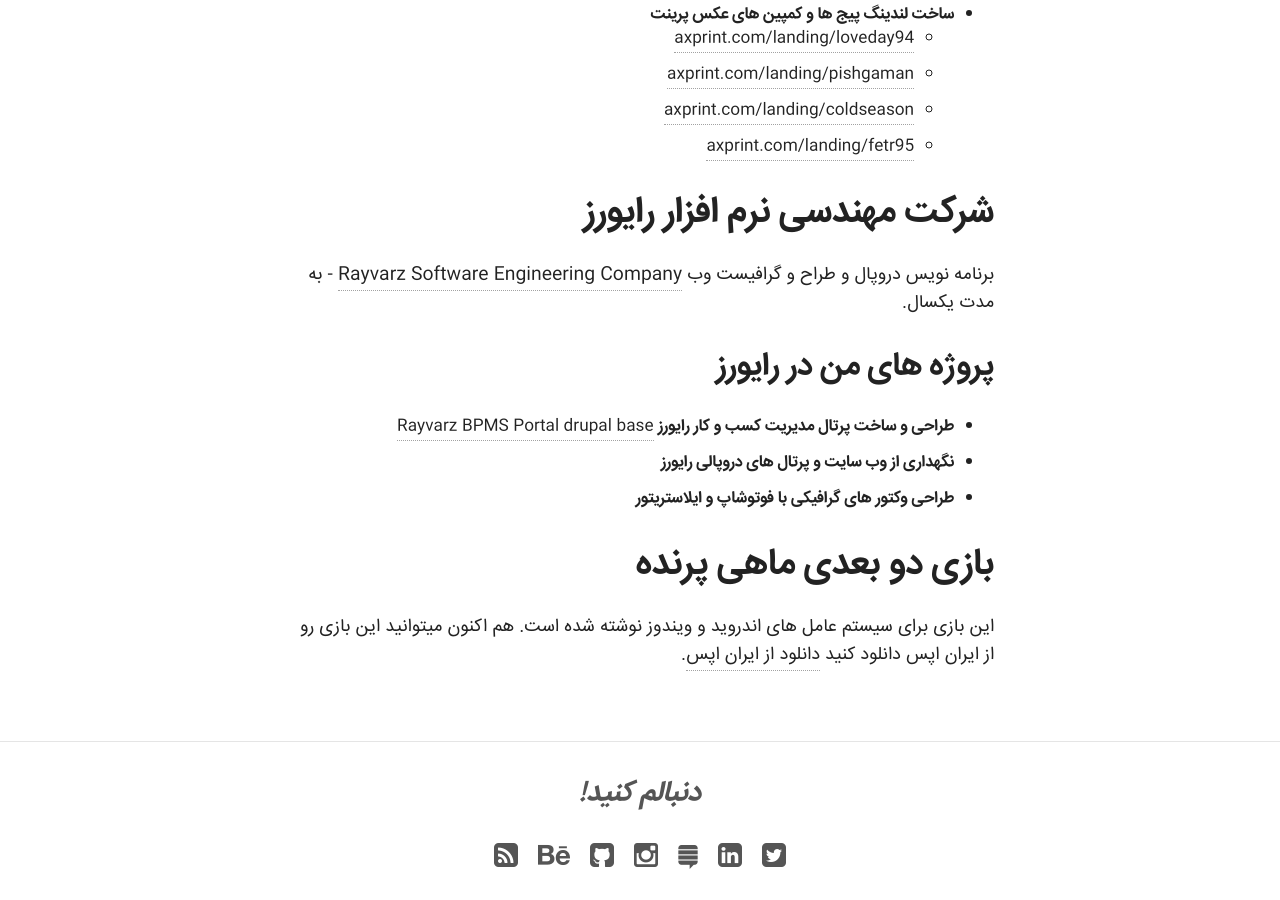
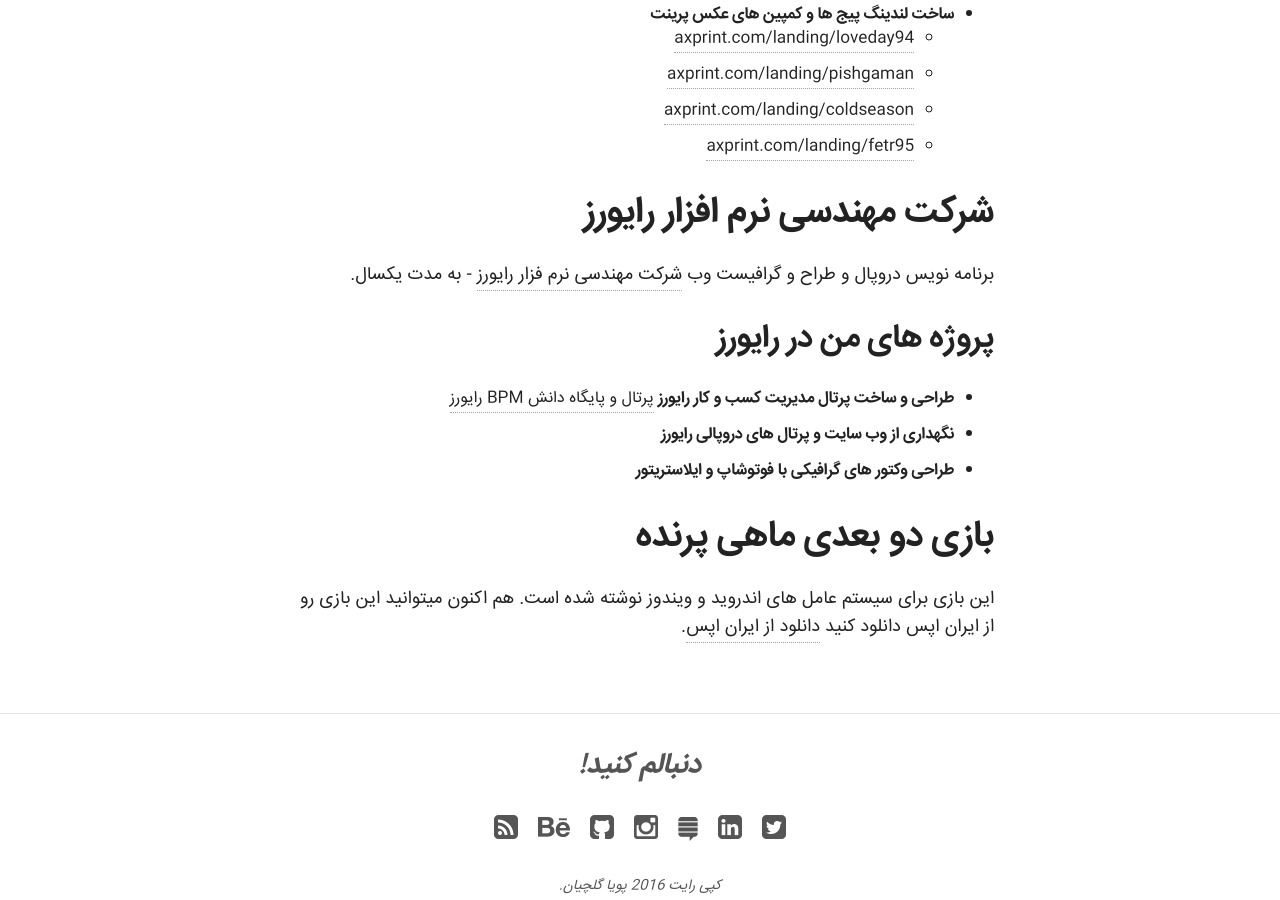
Before and after one commit to pooya-golchian/farsi, a Jekyll site: the page built from projects/index.md, in a window 1280 px wide and 900 px high, scrolled down 1377 px. Built offline with Jekyll 4.4.1, drawn with Linux system fonts in a browser that asks for light colours; nearby versions of some CDN libraries.

```diff
--- a/projects/index.md
+++ b/projects/index.md
@@ -25,11 +25,11 @@
     - [axprint.com/landing/fetr95](http://axprint.com/landing/fetr95)
 
 # شرکت مهندسی نرم افزار رایورز
-برنامه نویس دروپال و طراح و گرافیست وب [Rayvarz Software Engineering Company](http://rayvarz.com) - به مدت یکسال.
+برنامه نویس دروپال و طراح و گرافیست وب [شرکت مهندسی نرم فزار رایورز](http://rayvarz.com) - به مدت یکسال.
 
 
 ## پروژه های من در رایورز
-* **طراحی و ساخت پرتال مدیریت کسب و کار رایورز** [Rayvarz BPMS Portal drupal base](http://bpms.rayvarz.com)
+* **طراحی و ساخت پرتال مدیریت کسب و کار رایورز** [پرتال و پایگاه دانش BPM رایورز](http://bpms.rayvarz.com)
 * **نگهداری از وب سایت و پرتال های دروپالی رایورز**
 * **طراحی وکتور های گرافیکی با فوتوشاپ و ایلاستریتور**
 
```
